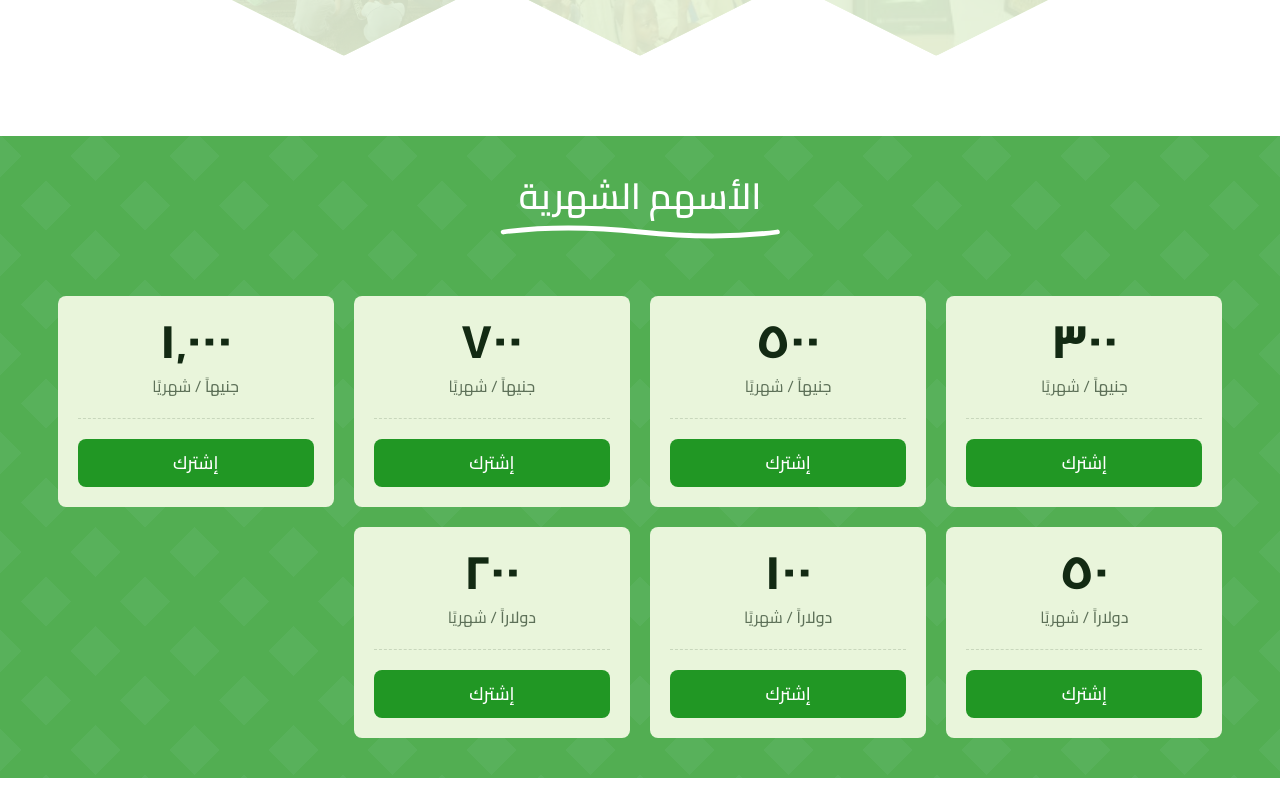
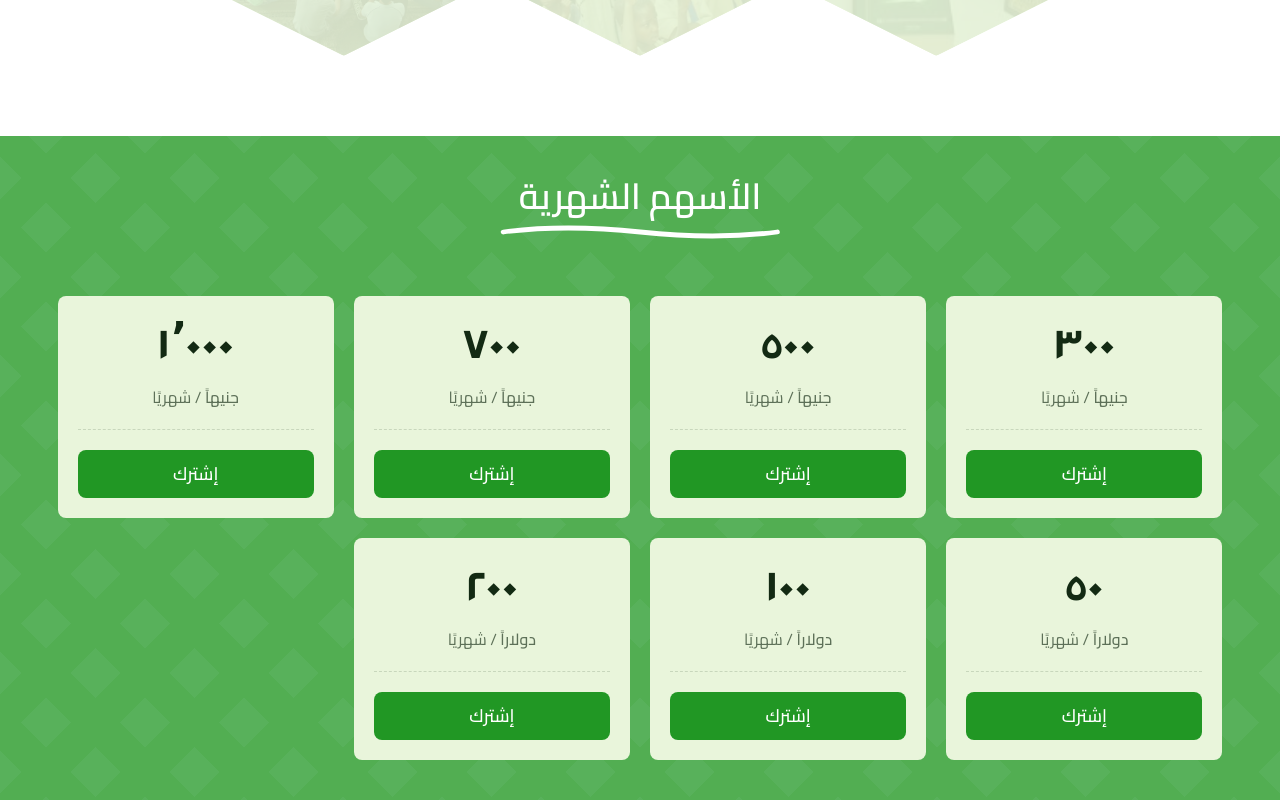
Before and after one commit to Dev-Omar-Kh/abwab-7, a Next.js app: page / in a window 1280 px wide. Shown: the part 1987-2787 px from the top of the page. Before the commit the page ends 2765 px from the top, so only its background shows below. Built offline with nearby package versions, Linux system fonts and the light colour scheme; a web font is replaced by a local one.

Commit message:
Add Number Text Component

```diff
--- a/src/app/page.tsx
+++ b/src/app/page.tsx
@@ -3,19 +3,17 @@
 import "../../i18n";
 import React from "react";
 import Header from "@/components/header/Header";
-import Main from "./_sections/_main/Main";
-import Mission from "./_sections/mission/Mission";
-import Abwab from "./_sections/seven-abwab/Abwab";
-import MonthlyStocks from "./_sections/stocks/MonthlyStocks";
+import Main from "./_home-sections/_main/Main";
+import Mission from "./_home-sections/mission/Mission";
+import Abwab from "./_home-sections/seven-abwab/Abwab";
+import MonthlyStocks from "./_home-sections/stocks/MonthlyStocks";
 // import { useScrollTop } from "@/hooks/useScrollTop";
 
 export default function Home() {
 
-    // useScrollTop();
-
     return<React.Fragment>
 
-        <section className='space-y-20'>
+        <section className='flex flex-col gap-20'>
 
             <Header />
 
@@ -27,8 +25,6 @@ export default function Home() {
 
             <MonthlyStocks />
 
-            {/* <br /> */}
-
         </section>
 
     </React.Fragment>
--- a/src/components/cards/StockCard.tsx
+++ b/src/components/cards/StockCard.tsx
@@ -2,6 +2,7 @@ import { useLocalizedNumber } from '@/hooks/useLocalizedNumber';
 import React from 'react';
 import { useTranslation } from 'react-i18next';
 import RegularBtn from '../buttons/RegularBtn';
+import NumbersText from '../texts/NumbersText';
 
 type StockCardProps = {
     price: number;
@@ -10,8 +11,6 @@ type StockCardProps = {
 }
 
 export default function StockCard({price, currency}: StockCardProps) {
-
-    const { formatNumber: formatAr } = useLocalizedNumber("ar");
 
     const { t } = useTranslation();
 
@@ -22,7 +21,7 @@ export default function StockCard({price, currency}: StockCardProps) {
             {/* <div className='absolute top-5 end-5 w-3.5 h-3.5 rounded-full bg-blackColor shadow-2xs' style={{backgroundColor: stockColor}}></div> */}
 
             <div className='flex flex-col items-center justify-center gap-2.5'>
-                <p className="text-5xl font-extrabold text-blackColor">{formatAr(price)}</p>
+                <p className="text-5xl font-extrabold text-blackColor">{<NumbersText lang='ar' number={price} />}</p>
                 <p className='text-blackColor opacity-65'><span className='font-medium'>{t(currency)}</span> / {t('stocks.monthly')}</p>
             </div>
 
--- /dev/null
+++ b/src/components/texts/NumbersText.tsx
@@ -0,0 +1,28 @@
+import { useLocalizedNumber } from '@/hooks/useLocalizedNumber';
+import { Tajawal } from 'next/font/google';
+import React from 'react';
+
+const tajawal = Tajawal({
+    subsets: ['arabic', 'latin'],
+    weight: ['400', '500', '700'],
+    display: 'swap',
+});
+
+type NumbersTextProps = {
+    number: number;
+    lang: 'ar' | 'en';
+};
+
+export default function NumbersText({lang, number}: NumbersTextProps) {
+
+    const { formatNumber } = useLocalizedNumber(lang);
+
+    return <React.Fragment>
+
+        <span className={`${tajawal.className}`}>
+            {formatNumber(number)}
+        </span>
+
+    </React.Fragment>
+
+}
```
Also changed, not shown: src/app/_home-sections/_main/Main.tsx (renamed from src/app/_sections/_main/Main.tsx), src/app/_home-sections/mission/Mission.tsx (renamed from src/app/_sections/mission/Mission.tsx), src/app/_home-sections/seven-abwab/Abwab.tsx (renamed from src/app/_sections/seven-abwab/Abwab.tsx), src/app/_home-sections/stocks/MonthlyStocks.tsx (renamed from src/app/_sections/stocks/MonthlyStocks.tsx).
